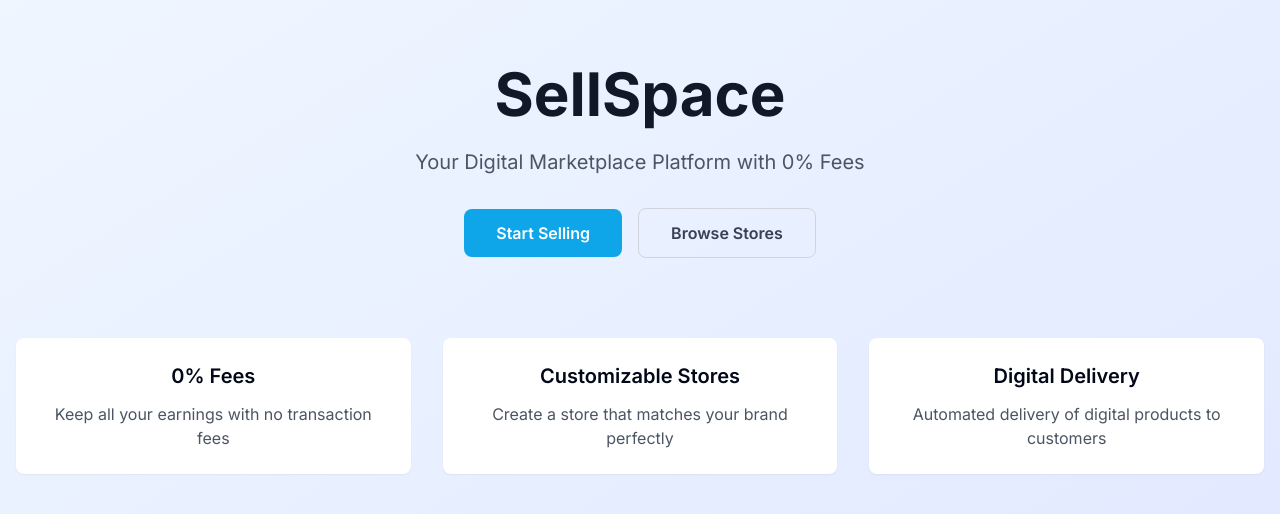
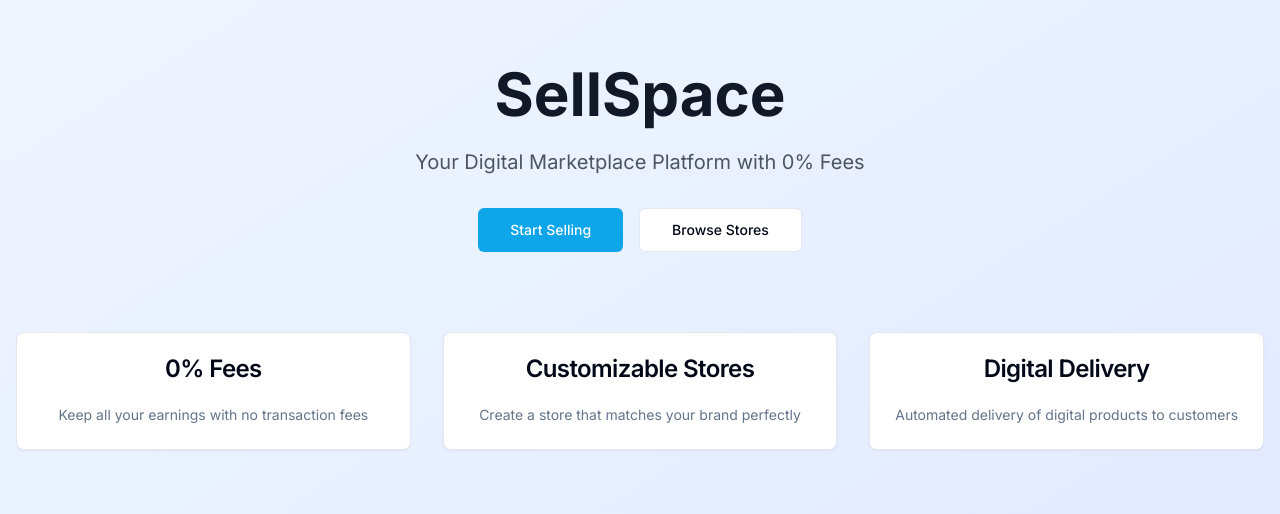
Before and after one commit to Starkback785/seellspace, a Next.js app: page / in a window 1280 px wide. Shown: the top 514 px of the page. Built offline with nearby package versions, Linux system fonts and the light colour scheme.

Commit message:
Auto-commit: Agent tool execution

```diff
--- a/app/page.tsx
+++ b/app/page.tsx
@@ -1,3 +1,6 @@
+import { Button } from "@/components/ui/button"
+import { Card, CardContent, CardDescription, CardHeader, CardTitle } from "@/components/ui/card"
+
 export default function Home() {
   return (
     <div className="min-h-screen bg-gradient-to-br from-blue-50 to-indigo-100">
@@ -10,28 +13,46 @@ export default function Home() {
             Your Digital Marketplace Platform with 0% Fees
           </p>
           <div className="space-x-4">
-            <button className="bg-brand-500 text-white px-8 py-3 rounded-lg font-semibold hover:bg-brand-600 transition-colors">
+            <Button variant="brand" size="lg">
               Start Selling
-            </button>
-            <button className="border border-gray-300 text-gray-700 px-8 py-3 rounded-lg font-semibold hover:bg-gray-50 transition-colors">
+            </Button>
+            <Button variant="outline" size="lg">
               Browse Stores
-            </button>
+            </Button>
           </div>
         </div>
 
         <div className="mt-20 grid grid-cols-1 md:grid-cols-3 gap-8">
-          <div className="text-center p-6 bg-white rounded-lg shadow-sm">
-            <h3 className="text-xl font-semibold mb-3">0% Fees</h3>
-            <p className="text-gray-600">Keep all your earnings with no transaction fees</p>
-          </div>
-          <div className="text-center p-6 bg-white rounded-lg shadow-sm">
-            <h3 className="text-xl font-semibold mb-3">Customizable Stores</h3>
-            <p className="text-gray-600">Create a store that matches your brand perfectly</p>
-          </div>
-          <div className="text-center p-6 bg-white rounded-lg shadow-sm">
-            <h3 className="text-xl font-semibold mb-3">Digital Delivery</h3>
-            <p className="text-gray-600">Automated delivery of digital products to customers</p>
-          </div>
+          <Card className="text-center">
+            <CardHeader>
+              <CardTitle>0% Fees</CardTitle>
+            </CardHeader>
+            <CardContent>
+              <CardDescription>
+                Keep all your earnings with no transaction fees
+              </CardDescription>
+            </CardContent>
+          </Card>
+          <Card className="text-center">
+            <CardHeader>
+              <CardTitle>Customizable Stores</CardTitle>
+            </CardHeader>
+            <CardContent>
+              <CardDescription>
+                Create a store that matches your brand perfectly
+              </CardDescription>
+            </CardContent>
+          </Card>
+          <Card className="text-center">
+            <CardHeader>
+              <CardTitle>Digital Delivery</CardTitle>
+            </CardHeader>
+            <CardContent>
+              <CardDescription>
+                Automated delivery of digital products to customers
+              </CardDescription>
+            </CardContent>
+          </Card>
         </div>
       </div>
     </div>
```
